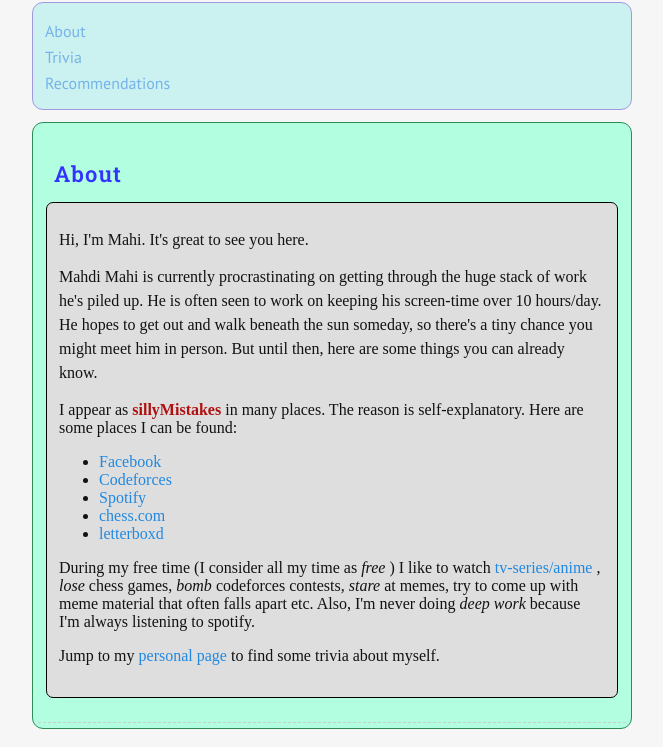
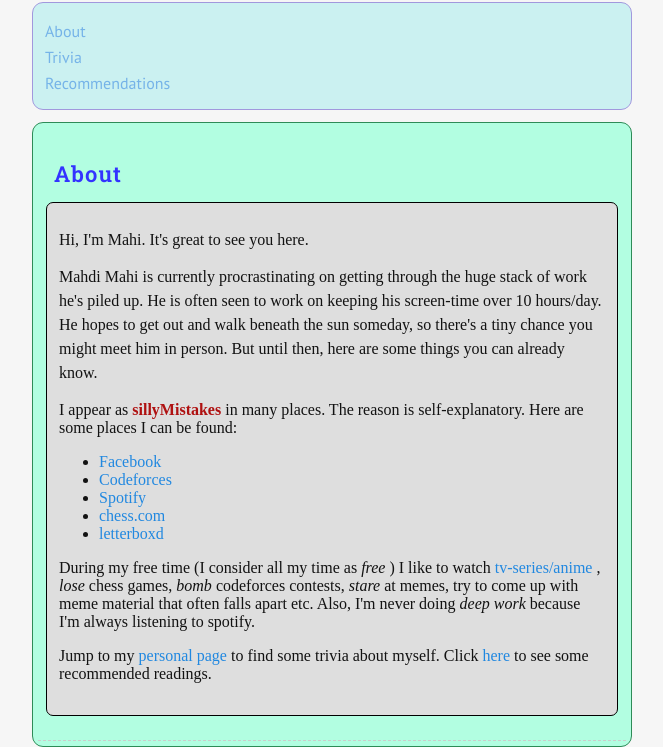
Before and after one commit to sliliyMiskates/sliliyMiskates.github.io, a plain HTML site: page index.html in a window 1280 px wide. Shown: the part 117-864 px from the top of the page, without its empty margins (308-971 px from the left). Drawn offline with nearby package versions, Linux system fonts and the light colour scheme; a script that the page names is missing; a web font is replaced by a local one.

Commit message:
Update index.html

```diff
--- a/index.html
+++ b/index.html
@@ -101,6 +101,7 @@ print('<meta description="Evan Chen | %s">' % page.get('description', page['titl
                 </p>
                 <p>
                 Jump to my <a href="./trivia.html"> personal page </a> to find some trivia about myself.
+                  Click <a href=".recommendations.html"> here </a> to see some recommended readings.
                 </p>
 
               </div>
```
